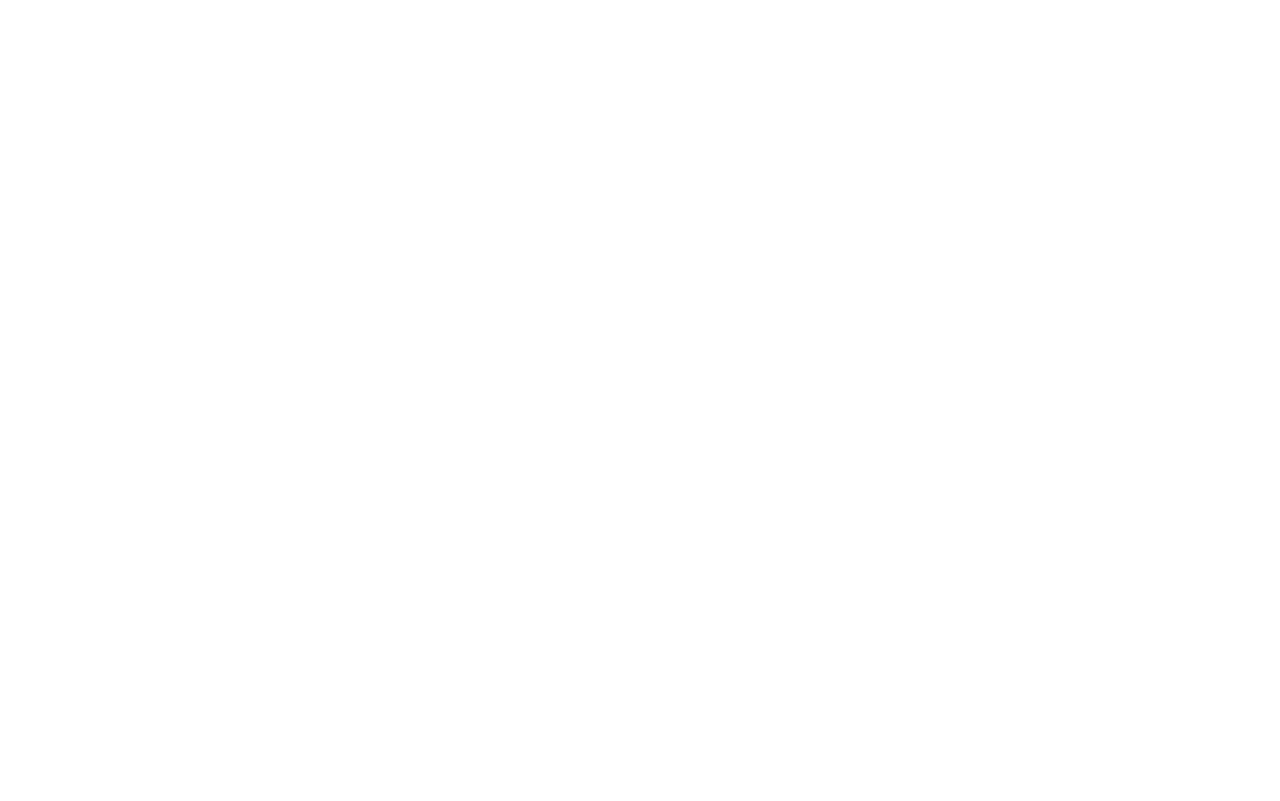
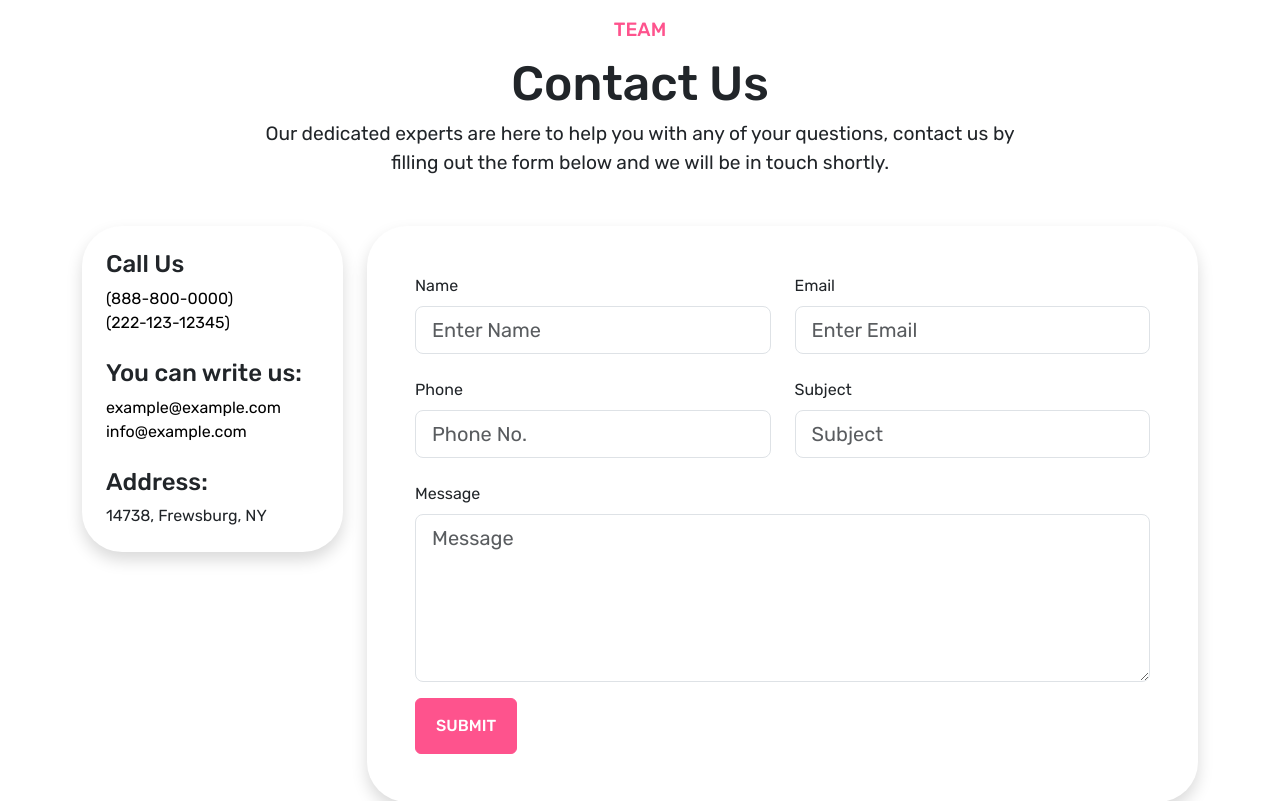
Before and after one commit to N41t/CivilConstruction_website, a React (Vite) app in the folder frontend/: page /contact in a window 1280 px wide. Before the commit this address had no page. Shown: the part 620-1421 px from the top of the page. Before the commit the page ends 800 px from the top, so only its background shows below. Built offline with nearby package versions, Linux system fonts and the light colour scheme.

Commit message:
added Contact Us page

```diff
--- a/frontend/src/App.jsx
+++ b/frontend/src/App.jsx
@@ -9,6 +9,10 @@ import './assets/css/style.scss';
 import Services from './components/frontend/Services';
 import Projects from './components/frontend/Projects';
 import Blogs from './components/frontend/Blogs';
+import Contact from './components/frontend/Contact';
+
+
+
 
 function App() {
   const [count, setCount] = useState(0)
@@ -25,6 +29,7 @@ function App() {
           <Route path='/services' element={<Services/>} />
           <Route path='/projects' element={<Projects/>} />
           <Route path='/blogs' element={<Blogs/>} />
+          <Route path='/contact' element={<Contact/>} />
 
         </Routes>
 
--- a/frontend/src/assets/css/style.scss
+++ b/frontend/src/assets/css/style.scss
@@ -345,3 +345,15 @@ footer {
         }
     }
 }
+
+
+
+.section-9 {
+    .card {
+        border-radius: 40px;
+
+        .card-body {
+
+        }
+    }
+}
--- a/frontend/src/components/common/Header.jsx
+++ b/frontend/src/components/common/Header.jsx
@@ -30,7 +30,7 @@ export const Header = () => {
                   <Nav.Link href="/services" className='nav-link'>Services</Nav.Link>
                   <Nav.Link href="/projects" className='nav-link'>Projects</Nav.Link>
                   <Nav.Link href="/blogs" className='nav-link'>Blogs</Nav.Link>
-                  <Nav.Link href="#" className='nav-link'>Contact Us</Nav.Link>
+                  <Nav.Link href="/contact" className='nav-link'>Contact Us</Nav.Link>
 
                 </Nav>
               </Navbar.Collapse>
--- /dev/null
+++ b/frontend/src/components/frontend/Contact.jsx
@@ -0,0 +1,100 @@
+import React from 'react'
+import Header from '../common/Header'
+import Footer from '../common/Footer'
+import Hero from '../common/Hero'
+
+const Contact = () => {
+  return (
+    <>
+      <Header/>
+        <main>
+          {/* Home section */}
+          <Hero preHeading='Quality. Integrity. Value.'
+              heading='Contact Us'
+              text='We excel at transforming visions into reality <br/> through outstanding
+                    craftsmanship and precise.'
+          />
+
+          {/* Contact section */}
+          <section className='section-9 py-5'>
+            <div className='container'>
+              <div className='section-header text-center'>
+                <span>Team</span>
+                <h2>Contact Us</h2>
+                <p>Our dedicated experts are here to help you with any of your questions, contact us by<br/>
+                 filling out the form below and we will be in touch shortly.</p>
+              </div>
+
+              <div className='row mt-5'>
+
+                <div className='col-md-3'>
+                  <div className='card shadow border-0 mb-3'>
+                    <div className='card-body p-4'>
+                      <h3>Call Us</h3>
+                      <div><a href='#'>(888-800-0000)</a></div>
+                      <div><a href='#'>(222-123-12345)</a></div>
+
+                      <h3 className='mt-4'>You can write us:</h3>
+                      <div><a href='#'>example@example.com</a></div>
+                      <div><a href='#'>info@example.com</a></div>
+
+                      <h3 className='mt-4'>Address:</h3>
+                      <div>14738, Frewsburg, NY</div>
+
+                    </div>
+                  </div>
+                </div>
+
+                <div className='col-md-9'>
+                  <div className='card shadow border-0'>
+                    <div className='card-body p-5'>
+                    <form action=''>
+
+                      {/* name, email row */}
+                      <div className='row'>
+                        <div className='col-md-6 mb-4'>
+                          <label htmlFor='' className='form-label'>Name</label>
+                          <input type='text' className='form-control form-control-lg' placeholder='Enter Name' />
+                        </div>
+                        <div className='col-md-6 mb-4'>
+                          <label htmlFor='' className='form-label'>Email</label>
+                          <input type='text' className='form-control form-control-lg' placeholder='Enter Email' />
+                        </div>
+                      </div>
+
+                      {/* phone, subject row */}
+                      <div className='row'>
+                        <div className='col-md-6 mb-4'>
+                          <label htmlFor='' className='form-label'>Phone</label>
+                          <input type='text' className='form-control form-control-lg' placeholder='Phone No.' />
+                        </div>
+                        <div className='col-md-6 mb-4'>
+                          <label htmlFor='' className='form-label'>Subject</label>
+                          <input type='text' className='form-control form-control-lg' placeholder='Subject' />
+                        </div>
+                      </div>
+
+                      {/* message row */}
+                      <div>
+                        <label htmlFor='' className='form-label'>Message</label>
+                        <textarea name="" placeholder='Message' rows={5} id="" className='form-control form-control-lg'></textarea>
+                      </div>
+
+                      <button className='btn btn-primary large mt-3'>Submit</button>
+
+                    </form>
+                    </div>
+                  </div>
+
+                </div>
+
+              </div>
+            </div>
+          </section>
+        </main>
+      <Footer/>
+    </>
+  )
+}
+
+export default Contact
```
